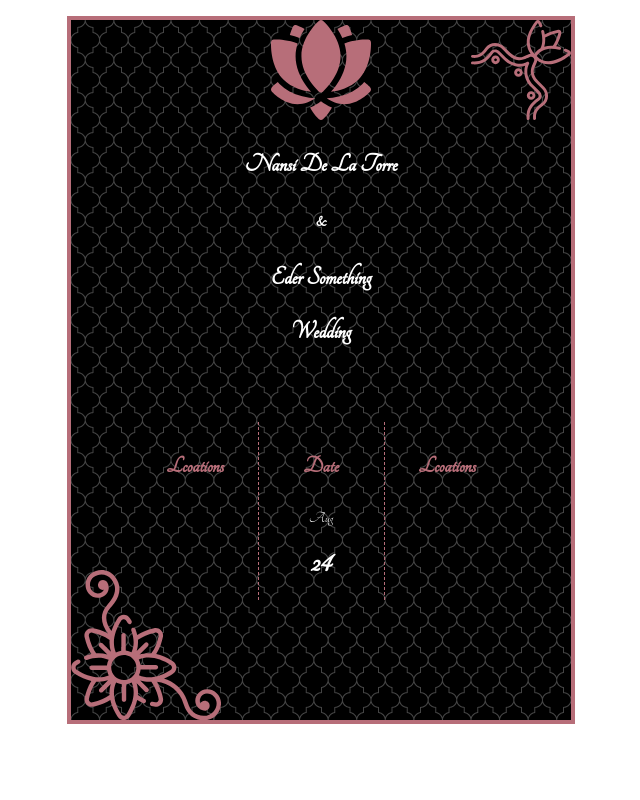
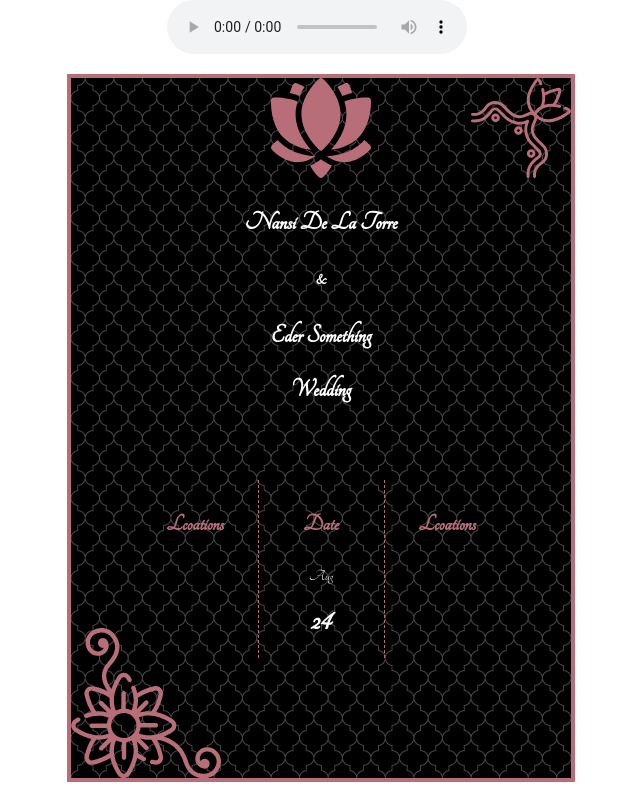
Before and after one commit to joseDelator/nansi_wedding, a React (Create React App) app: page / in a window 1280 px wide. Shown: the whole page, without its empty margins (323-963 px from the left). Built offline with nearby package versions, Linux system fonts and the light colour scheme.

Commit message:
added auto paying music

```diff
--- a/src/componets.js/mus.js
+++ b/src/componets.js/mus.js
@@ -8,7 +8,7 @@ class Music extends Component {
     render() {
         return (
             <div>
-                <audio   className='audio-element' >
+                <audio controls  className='audio-element' >
                     <source src={Mus} type="audio/mpeg"/>
                     Your browser does not support the audio element.
                 </audio>
```
